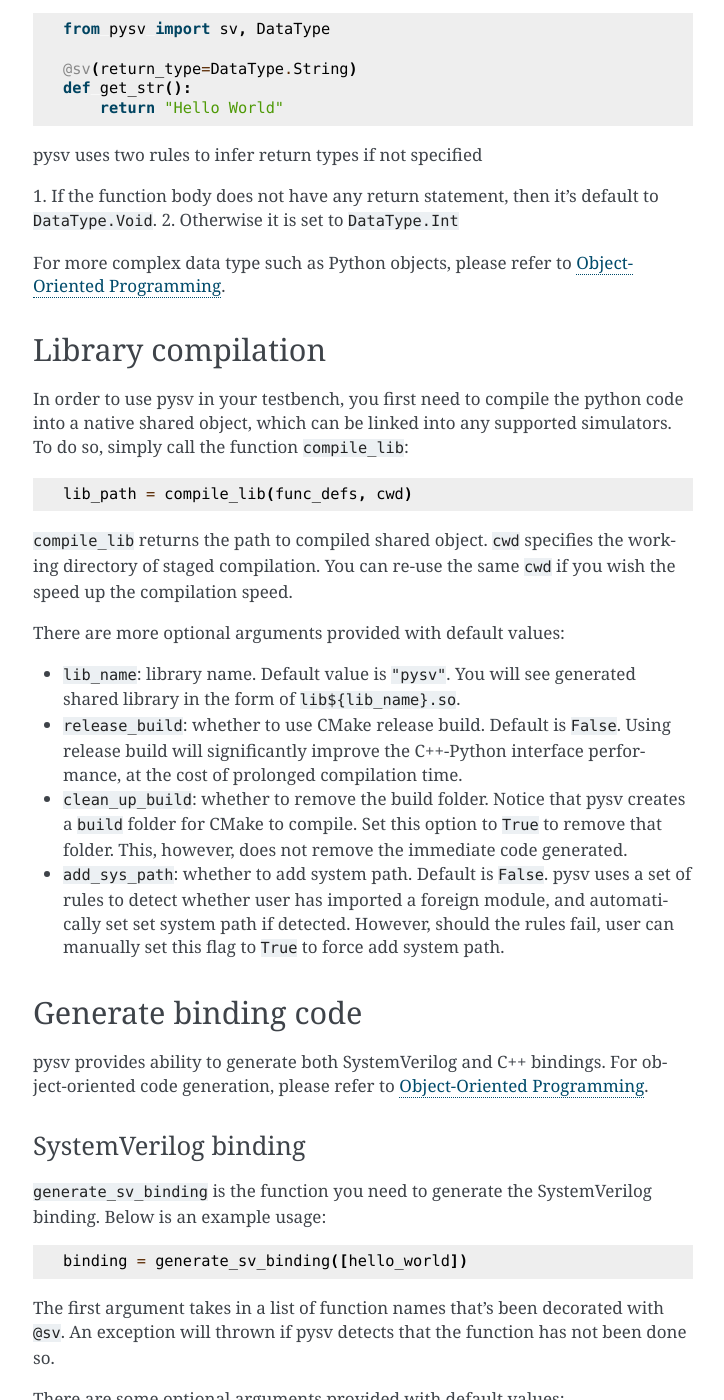
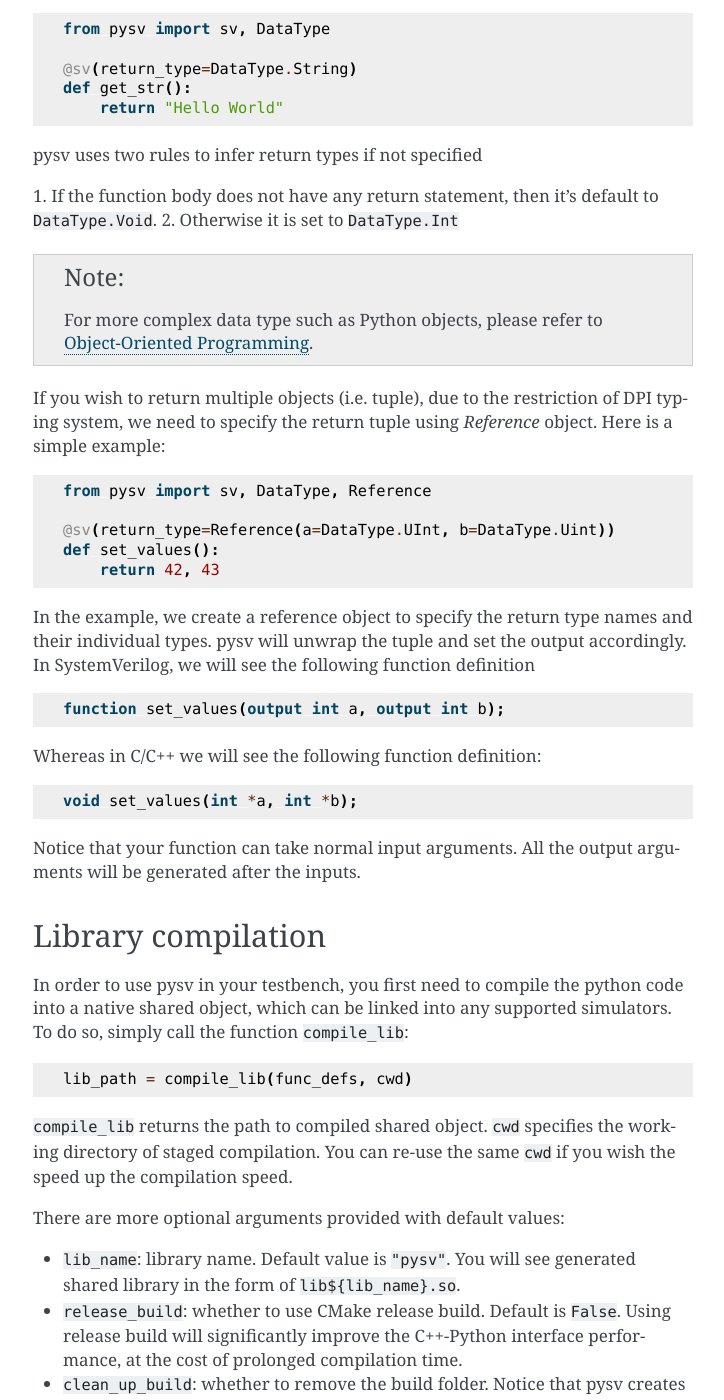
Before and after one commit to Kuree/pysv, a Sphinx documentation site: the page built from docs/basics.rst, in a window 1280 px wide and 1400 px high, scrolled down 1293 px. Shown: the whole window, without its empty margins (387-1111 px from the left). Built offline with Sphinx 7.4.7, drawn with Linux system fonts in a browser that asks for light colours.

Commit message:
update doc on return reference; resolve #15

```diff
--- a/docs/basics.rst
+++ b/docs/basics.rst
@@ -80,7 +80,37 @@ pysv uses two rules to infer return types if not specified
 ``DataType.Void``.
 2. Otherwise it is set to ``DataType.Int``
 
-For more complex data type such as Python objects, please refer to :doc:`Object-Oriented Programming <advanced/oop>`.
+.. note::
+
+  For more complex data type such as Python objects, please refer to :doc:`Object-Oriented Programming <advanced/oop>`.
+
+If you wish to return multiple objects (i.e. tuple), due to the restriction of DPI typing system,
+we need to specify the return tuple using `Reference` object. Here is a simple example:
+
+.. code-block:: Python
+
+    from pysv import sv, DataType, Reference
+
+    @sv(return_type=Reference(a=DataType.UInt, b=DataType.Uint))
+    def set_values():
+        return 42, 43
+
+In the example, we create a reference object to specify the return type names and their individual
+types. pysv will unwrap the tuple and set the output accordingly. In SystemVerilog, we will see
+the following function definition
+
+.. code-block:: SystemVerilog
+
+    function set_values(output int a, output int b);
+
+Whereas in C/C++ we will see the following function definition:
+
+.. code-block:: C++
+
+    void set_values(int *a, int *b);
+
+Notice that your function can take normal input arguments. All the output arguments will be
+generated after the inputs.
 
 Library compilation
 -------------------
```
